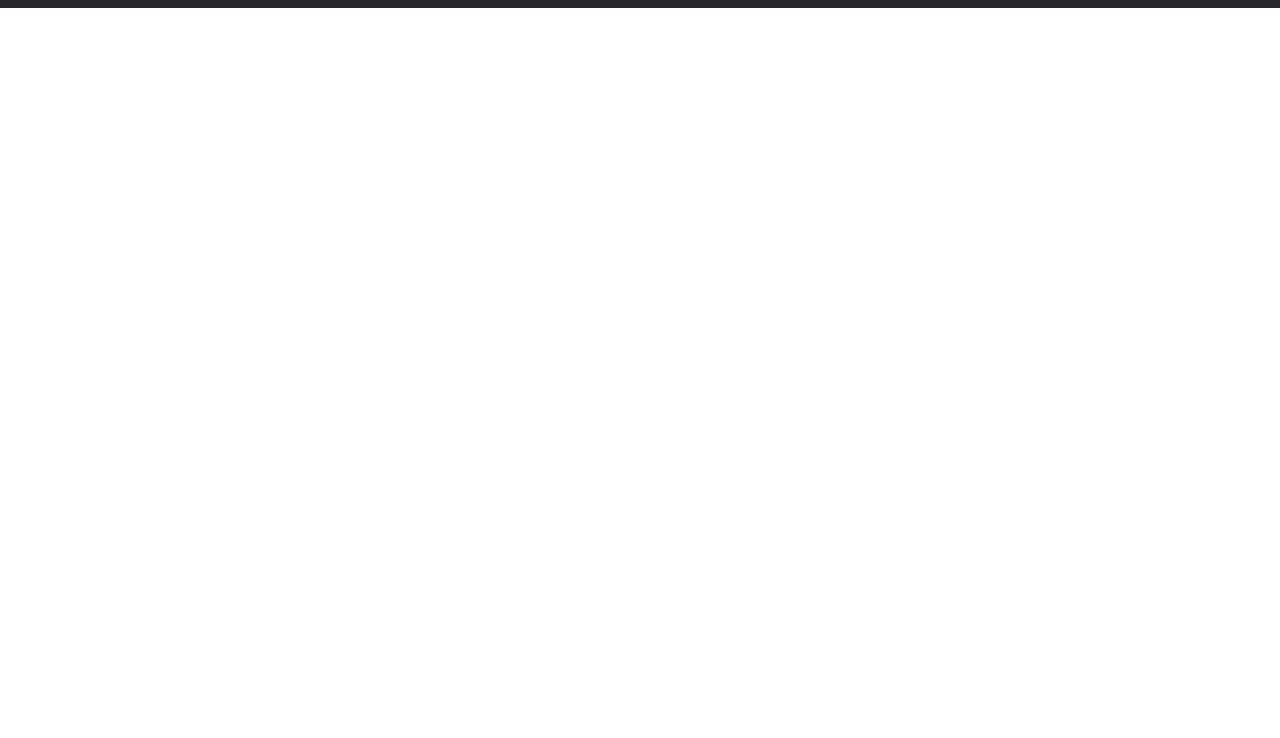
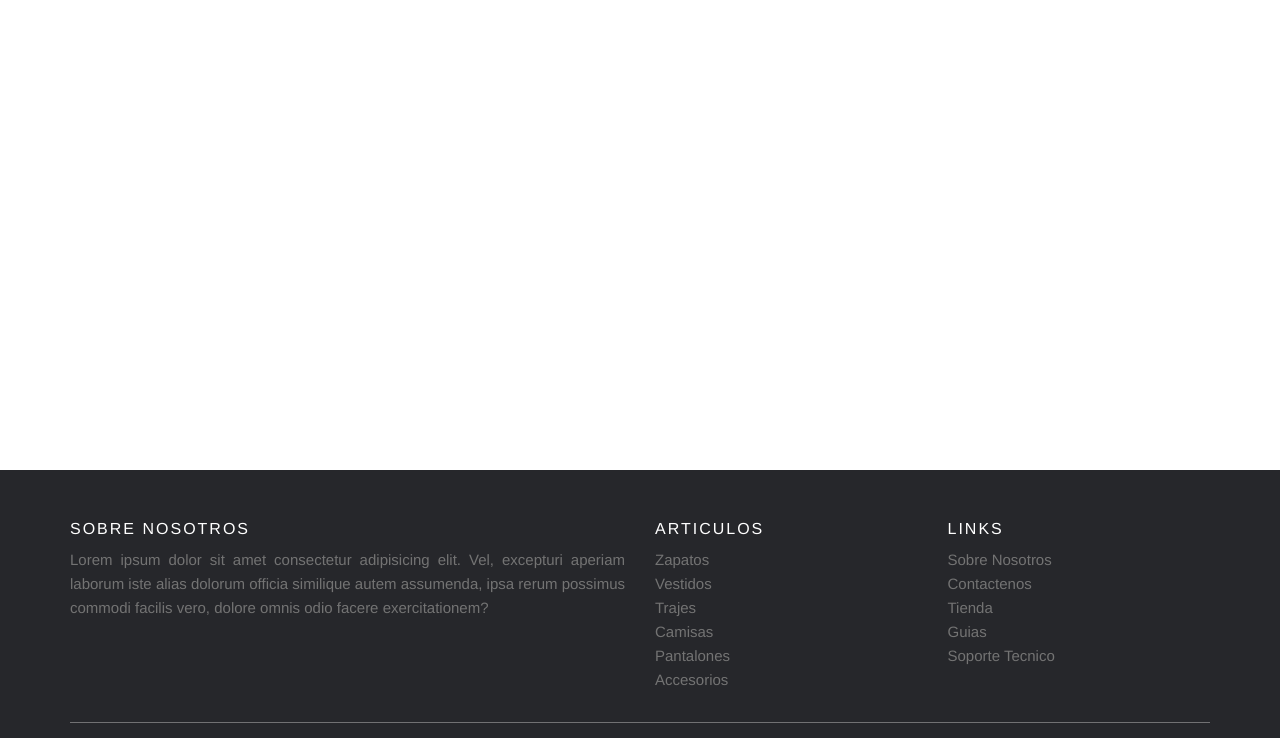
Before and after one commit to Jhonatan1125/D-luigy, a plain HTML site: page Index.html in a window 1280 px wide. Shown: the part 410-1148 px from the top of the page. Before the commit the page ends 800 px from the top, so only its background shows below. Drawn offline with Linux system fonts and the light colour scheme.

```diff
--- a/Estilo.css
+++ b/Estilo.css
@@ -63,6 +63,11 @@
 body{
     padding-top: 80px;
     background: #FFF;
+}
+
+.main{
+  width: 1200px;
+  height: 800px;
 }
 
 /*
--- a/Index.html
+++ b/Index.html
@@ -64,7 +64,10 @@
         </header>
     </div>
     <!--FIN DEL MENU-->
+
     <!--INICIO DEL CUERPO-->
+    <div class="main">
+    </div>
     <!--FIN DEL CUERPO-->
 
     <!--INICIO DEL FOOTER-->
```
Also changed, not shown: 1 other file.
